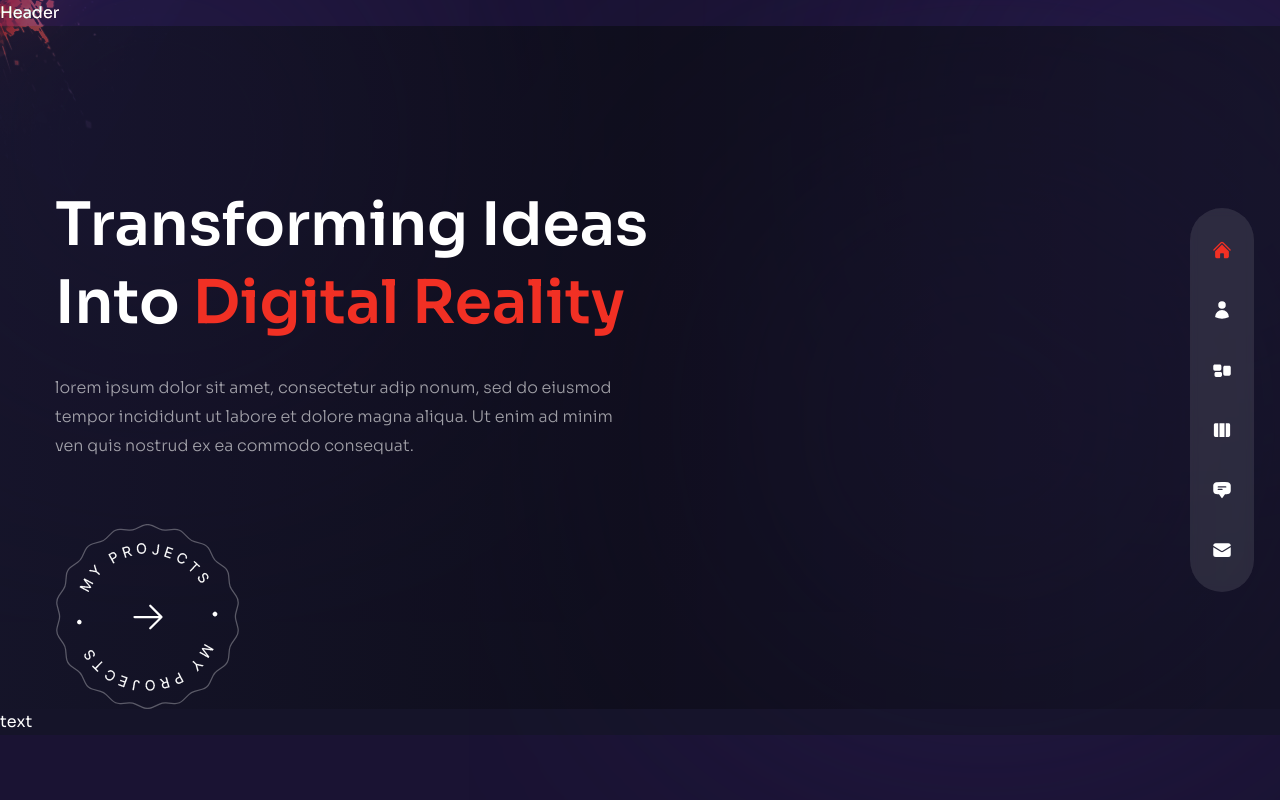
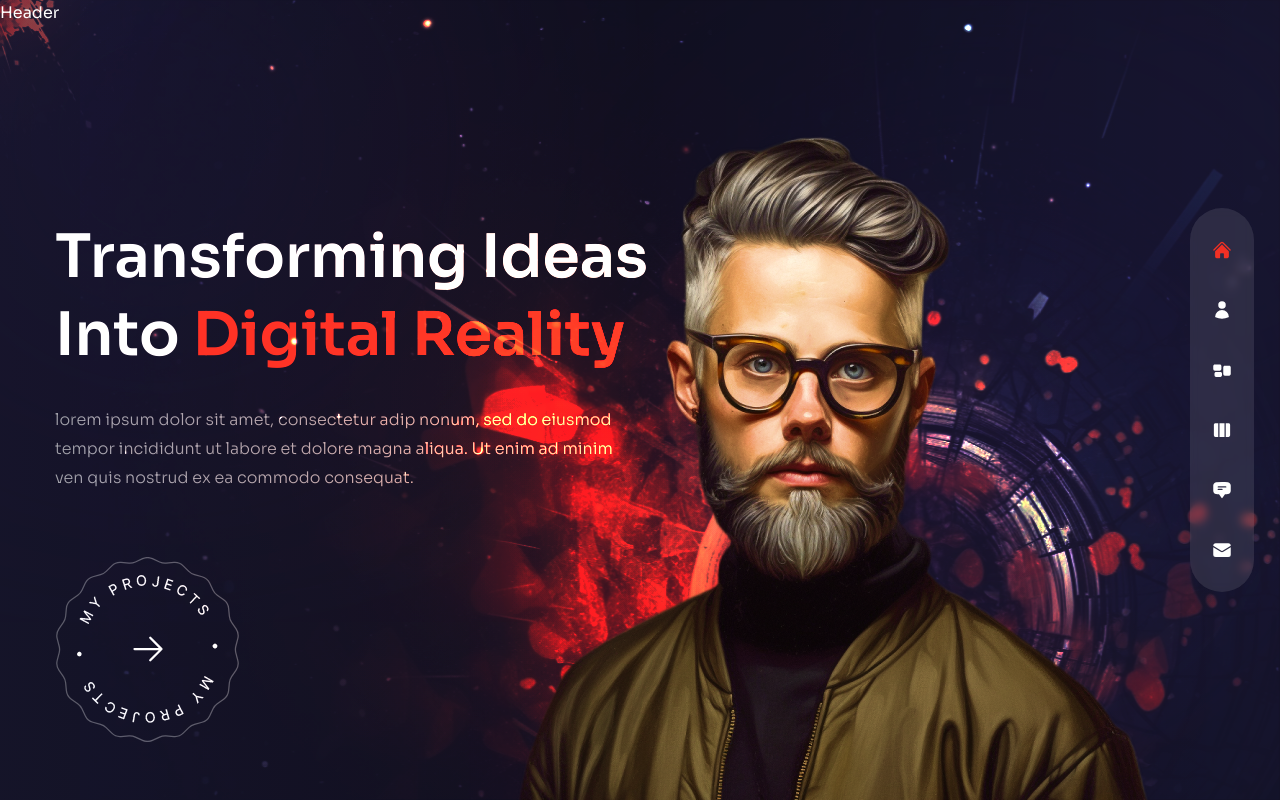
Before and after one commit to shariful10/Next-Portfolio, a Next.js app: page / in a window 1280 px wide. Built offline with nearby package versions, Linux system fonts and the light colour scheme.

Commit message:
Avatar Implemented On Home Page

```diff
--- a/components/Avatar.js
+++ b/components/Avatar.js
@@ -1,5 +1,17 @@
+import Image from "next/image";
+
 const Avatar = () => {
-  return <div>Avatar</div>;
+	return (
+		<div className="hidden xl:flex xl:max-w-none">
+			<Image
+				src={"/avatar.png"}
+				width={737}
+				height={678}
+				alt="Image"
+				className="translate-z-0 w-full h-full"
+			/>
+		</div>
+	);
 };
 
 export default Avatar;
--- a/components/Header.js
+++ b/components/Header.js
@@ -1,5 +1,5 @@
 const Header = () => {
-  return <header>Header</header>;
+  return <header className="absolute z-30 w-full">Header</header>;
 };
 
 export default Header;
--- a/components/ParticlesContainer.js
+++ b/components/ParticlesContainer.js
@@ -1,5 +1,43 @@
+import { useCallback } from "react";
+import { loadFull } from "tsparticles";
+import Particles from "react-tsparticles";
+
 const ParticlesContainer = () => {
-  return <div>Particles Container</div>;
+	const particlesInit = useCallback(async (engine) => {
+		await loadFull(engine);
+	}, []);
+
+	const particlesLoaded = useCallback(async (engine) => {}, []);
+
+	return (
+		<Particles
+			className="w-full h-full absolute translate-z-0"
+			id="tsparticles"
+			init={particlesInit}
+			loaded={particlesLoaded}
+			options={{
+				fullScreen: { enable: false },
+				background: {
+					color: {
+						value: "",
+					},
+				},
+				fpsLimit: 120,
+				interactivity: {
+					events: {
+						onClick: {
+							enable: false,
+							mode: "push",
+						},
+						onHover: {
+							enable: true,
+							mode: "repulse",
+						}
+					},
+				},
+			}}
+		/>
+	);
 };
 
 export default ParticlesContainer;
--- a/pages/index.js
+++ b/pages/index.js
@@ -1,10 +1,12 @@
 import { motion } from "framer-motion";
 import { fadeIn } from "./../variants";
+import Avatar from "../components/Avatar";
 import ProjectsBtn from "../components/ProjectsBtn";
+import ParticlesContainer from "../components/ParticlesContainer";
 
 const Home = () => {
 	return (
-		<div className="bg-primary/60 h-full">
+		<div className="bg-primary/60 h-screen">
 			{/* <====<<==== Text ====>>====> */}
 			<div className="w-full h-full bg-gradient-to-r from-primary/10 via-black/30 to-black/10">
 				<div className="text-center flex flex-col justify-center xl:pt-40 xl:text-left h-full container mx-auto">
@@ -48,7 +50,23 @@ const Home = () => {
 				</div>
 			</div>
 			{/* <====<<==== Image ====>>====> */}
-			<div>text</div>
+			<div className="w-[1200px] h-full absolute right-0 bottom-0">
+				{/* <====<<==== Image ====>>====> */}
+				<div className="bg-none xl:bg-explosion xl:bg-cover xl:bg-right xl:bg-no-repeat w-full h-full absolute mix-blend-color-dodge translate-z-0"></div>
+				{/* <====<<==== Particles ====>>====> */}
+				<ParticlesContainer />
+				{/* <====<<==== Avatar Img ====>>====> */}
+				<motion.div
+					variants={fadeIn("up", 0.5)}
+					initial="hidden"
+					animate="show"
+					exit="hidden"
+					transition={{ duration: 1, ease: "easeInOut" }}
+					className="w-full h-full max-w-[737px] max-h-[678px] absolute -bottom-32 lg:bottom-0 lg:right-[8%]"
+				>
+					<Avatar />
+				</motion.div>
+			</div>
 		</div>
 	);
 };
```
Also changed, not shown: components/Layout.js (+4 -3 lines).
